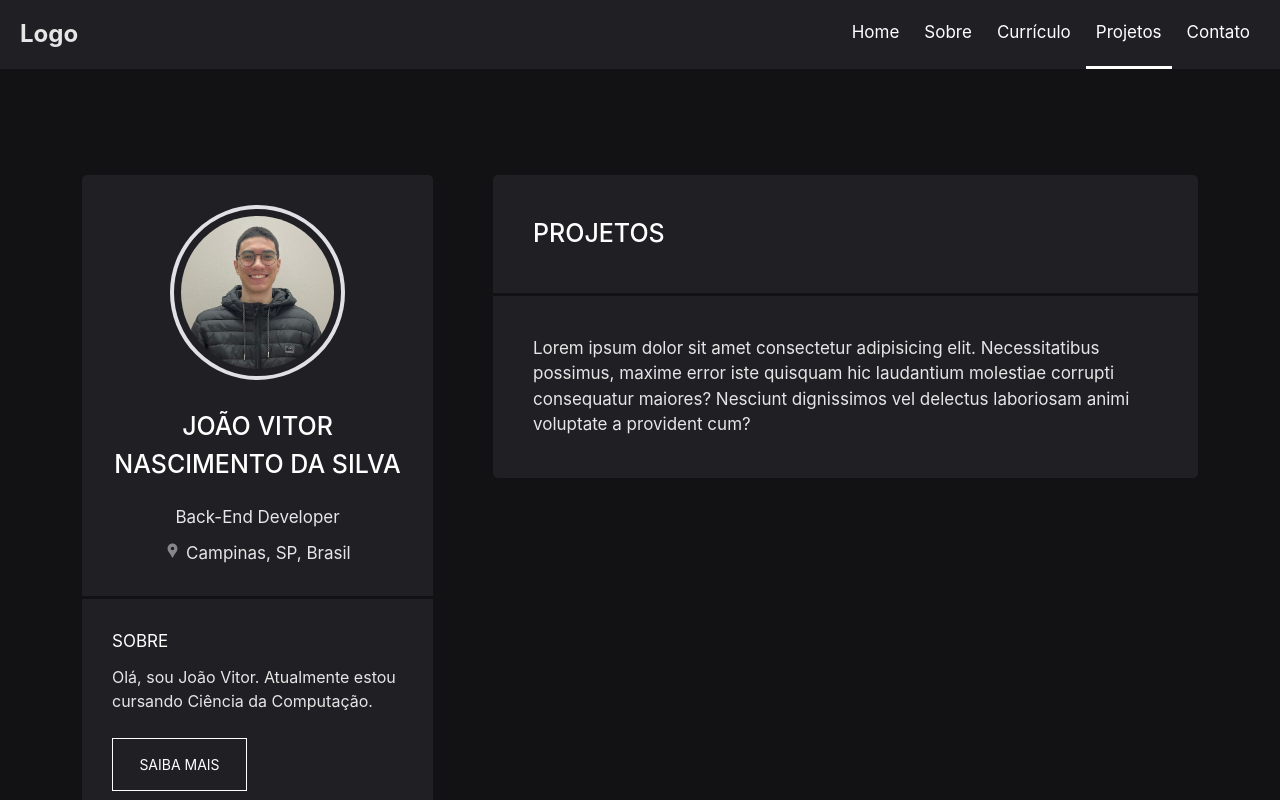
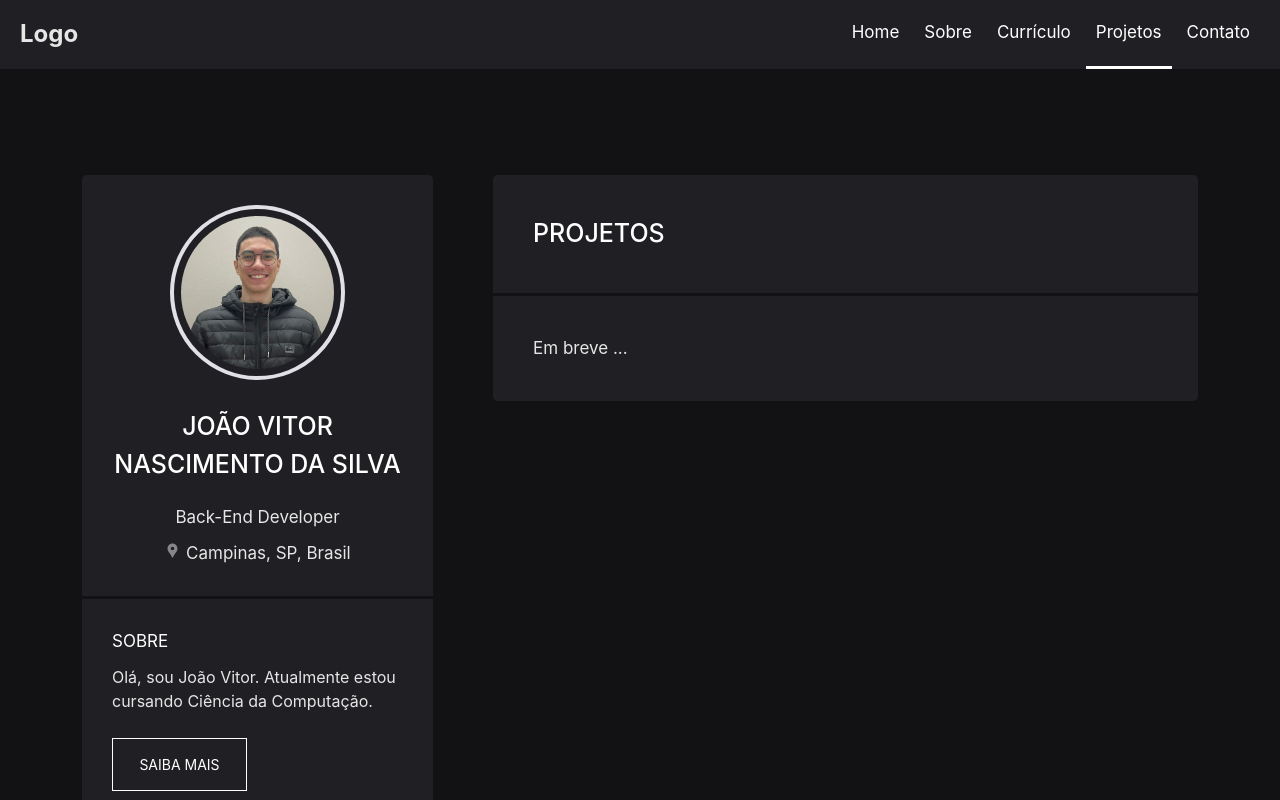
Before and after one commit to nascimentocode/personal-website, a React (Vite) app: page /projetos in a window 1280 px wide. Shown: the top 800 px of the page. Built offline with nearby package versions, Linux system fonts and the light colour scheme.

Commit message:
Building project page

```diff
--- a/src/routes/Projects.jsx
+++ b/src/routes/Projects.jsx
@@ -5,7 +5,9 @@ function Projects() {
         <section>
             <h2>Projetos</h2>
             <div className="divider-content"></div>
-            <h3>Lorem ipsum dolor sit amet consectetur adipisicing elit. Necessitatibus possimus, maxime error iste quisquam hic laudantium molestiae corrupti consequatur maiores? Nesciunt dignissimos vel delectus laboriosam animi voluptate a provident cum?</h3>
+            <div className="section-content">
+                <h3>Em breve ...</h3>
+            </div>
         </section>
     )
 }
```
